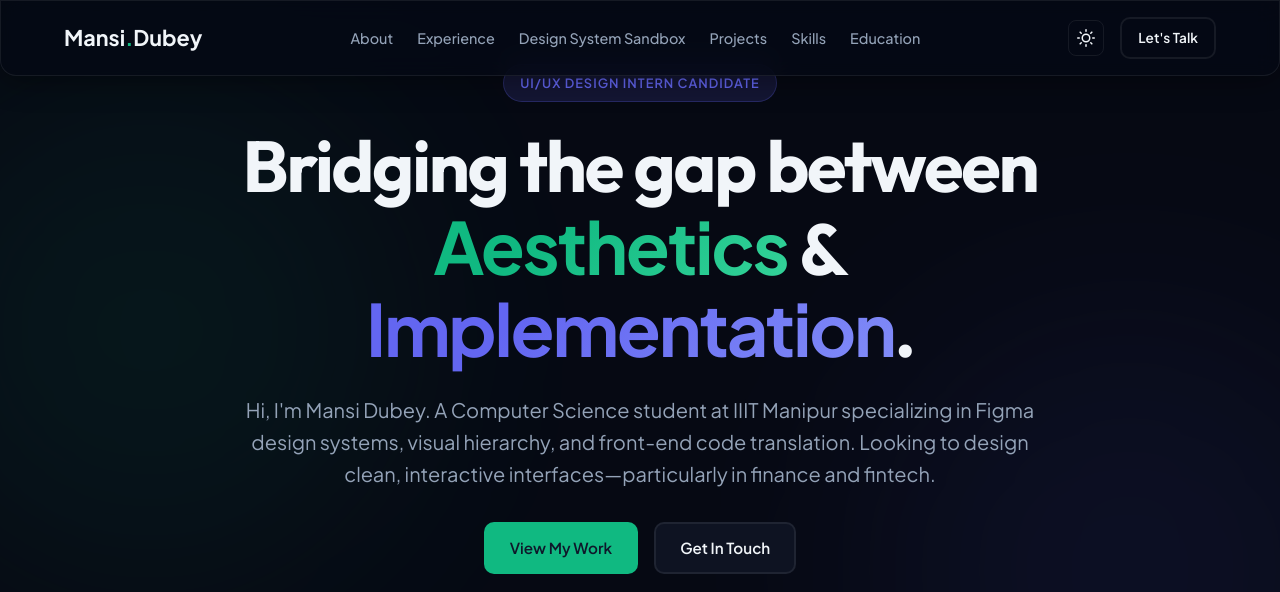
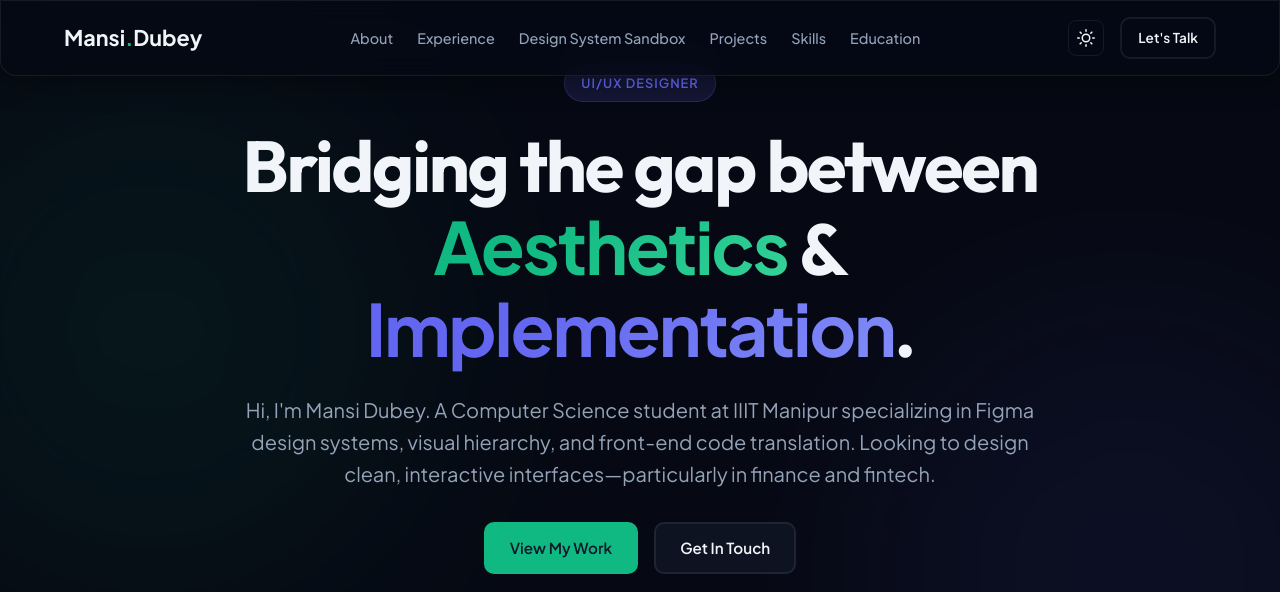
Before and after one commit to Mansidubey1/mansidubey.github.io, a plain HTML site: page index.html in a window 1280 px wide. Shown: the top 592 px of the page. Drawn offline with Linux system fonts and the light colour scheme.

Commit message:
Update index.html

```diff
--- a/index.html
+++ b/index.html
@@ -71,7 +71,7 @@
   <!-- Hero Section -->
   <section class="hero-section" id="hero">
     <div class="hero-container">
-      <div class="hero-tag animate-item">UI/UX Design Intern Candidate</div>
+      <div class="hero-tag animate-item">UI/UX Designer </div>
       <h1 class="hero-title animate-item">
         Bridging the gap between <span class="gradient-text">Aesthetics</span> & <span class="gradient-text-alt">Implementation</span>.
       </h1>
```
